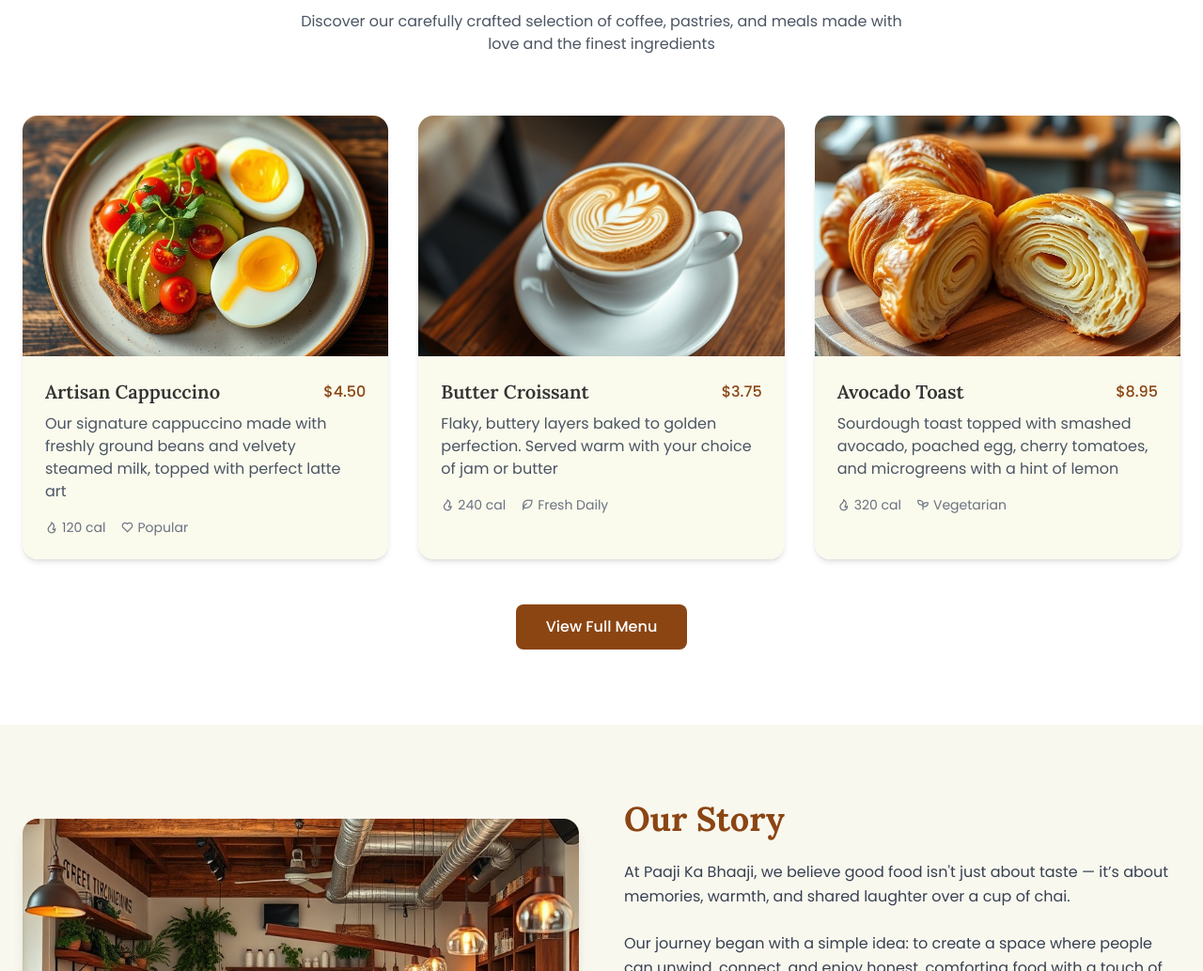
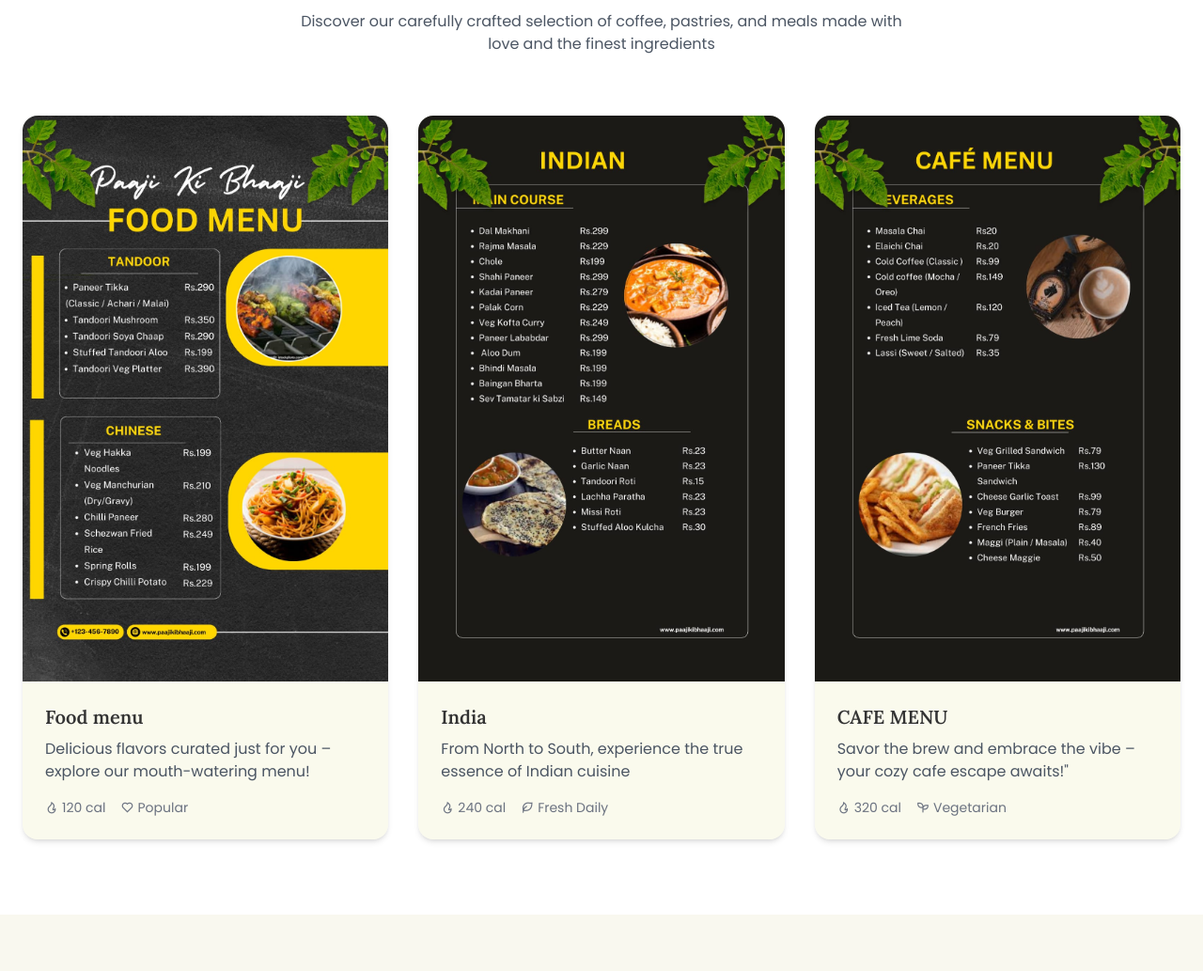
Before and after one commit to grchetan/cafe, a plain HTML site: page index.html in a window 1280 px wide. Shown: the part 925-1958 px from the top of the page at 94% size. Drawn offline with nearby package versions, Linux system fonts and the light colour scheme.

Commit message:
add file

```diff
--- a/index.html
+++ b/index.html
@@ -238,21 +238,20 @@
           <div
             class="menu-card bg-[#F5F5DC] bg-opacity-50 rounded-lg overflow-hidden shadow-md transition-all duration-300"
           >
-            <div class="h-64 overflow-hidden">
+            <div class="h-84 overflow-hidden">
               <img
-                src="images/Our-story.jpg"
+                src="images/menu1.jpg"
                 alt="Cappuccino"
                 class="w-full h-full object-cover object-top"
               />
             </div>
             <div class="p-6">
               <div class="flex justify-between items-center mb-2">
-                <h3 class="text-xl font-semibold">Artisan Cappuccino</h3>
-                <span class="text-primary font-medium">$4.50</span>
+                <h3 class="text-xl font-semibold">Food menu</h3>
               </div>
               <p class="text-gray-600 mb-4">
-                Our signature cappuccino made with freshly ground beans and
-                velvety steamed milk, topped with perfect latte art
+                Delicious flavors curated just for you – explore our
+                mouth-watering menu!
               </p>
               <div class="flex items-center text-sm text-gray-500">
                 <span class="flex items-center mr-4"
@@ -269,21 +268,20 @@
           <div
             class="menu-card bg-[#F5F5DC] bg-opacity-50 rounded-lg overflow-hidden shadow-md transition-all duration-300"
           >
-            <div class="h-64 overflow-hidden">
+            <div class="h-84 overflow-hidden">
               <img
-                src="images/Our-img.jpg"
+                src="images/menu2.jpg"
                 alt="Butter Croissant"
                 class="w-full h-full object-cover object-top"
               />
             </div>
             <div class="p-6">
               <div class="flex justify-between items-center mb-2">
-                <h3 class="text-xl font-semibold">Butter Croissant</h3>
-                <span class="text-primary font-medium">$3.75</span>
+                <h3 class="text-xl font-semibold">India</h3>
               </div>
               <p class="text-gray-600 mb-4">
-                Flaky, buttery layers baked to golden perfection. Served warm
-                with your choice of jam or butter
+                From North to South, experience the true essence of Indian
+                cuisine
               </p>
               <div class="flex items-center text-sm text-gray-500">
                 <span class="flex items-center mr-4"
@@ -300,21 +298,20 @@
           <div
             class="menu-card bg-[#F5F5DC] bg-opacity-50 rounded-lg overflow-hidden shadow-md transition-all duration-300"
           >
-            <div class="h-64 overflow-hidden">
+            <div class="h-84 overflow-hidden">
               <img
-                src="images/Our-img-2.jpg"
+                src="images/menu3.jpg"
                 alt="Avocado Toast"
                 class="w-full h-full object-cover object-top"
               />
             </div>
             <div class="p-6">
               <div class="flex justify-between items-center mb-2">
-                <h3 class="text-xl font-semibold">Avocado Toast</h3>
-                <span class="text-primary font-medium">$8.95</span>
+                <h3 class="text-xl font-semibold">CAFE MENU</h3>
               </div>
               <p class="text-gray-600 mb-4">
-                Sourdough toast topped with smashed avocado, poached egg, cherry
-                tomatoes, and microgreens with a hint of lemon
+                Savor the brew and embrace the vibe – your cozy cafe escape
+                awaits!"
               </p>
               <div class="flex items-center text-sm text-gray-500">
                 <span class="flex items-center mr-4"
@@ -326,14 +323,6 @@
               </div>
             </div>
           </div>
-        </div>
-
-        <div class="text-center mt-12">
-          <button
-            class="bg-primary text-white px-8 py-3 !rounded-button font-medium whitespace-nowrap hover:bg-opacity-90 transition-colors"
-          >
-            View Full Menu
-          </button>
         </div>
       </div>
     </section>
```
Also changed, not shown: images/menu1.jpg (added), images/menu2.jpg (added), images/menu3.jpg (added).
